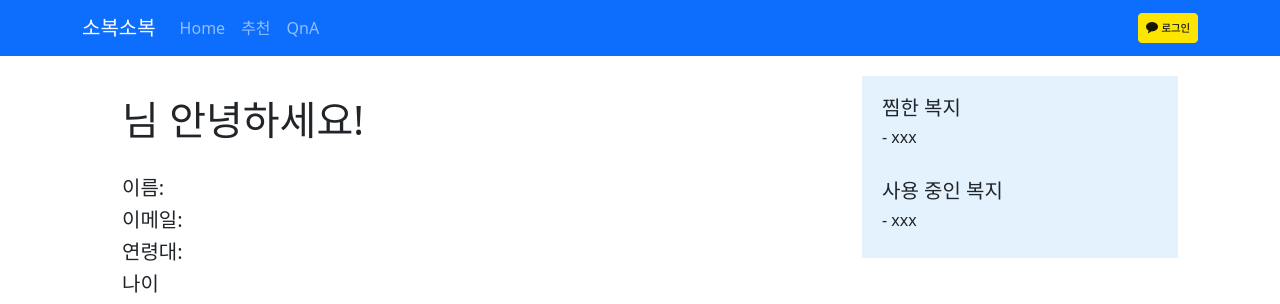
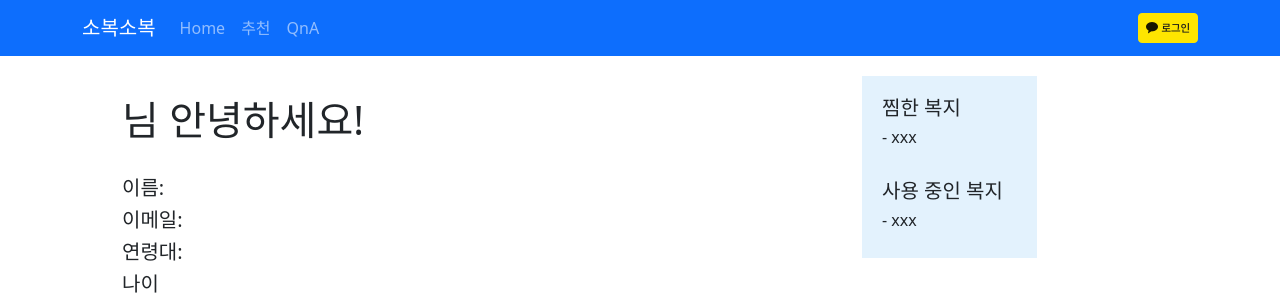
Before and after one commit to seongbiny/soboksobok, a React (Create React App) app in the folder frontend/: page /profile in a window 1280 px wide. Shown: the top 304 px of the page. Built offline with nearby package versions, Linux system fonts and the light colour scheme; no server answers.

Commit message:
[S06P22C205-145] chore: axios header 수정

```diff
--- a/frontend/src/api.js
+++ b/frontend/src/api.js
@@ -12,6 +12,8 @@ const Axios = axios.create({
   },
 });
 
-Axios.defaults.headers.common['Authorization'] = `Bearer ${localStorage.jwtToken}`;
-
-export default Axios;
+export default function getAxios() {
+  const token = localStorage.getItem('jwtToken');
+  Axios.defaults.headers.common['Authorization'] = `Bearer ${token}`;
+  return Axios;
+}
--- a/frontend/src/pages/OAuth.jsx
+++ b/frontend/src/pages/OAuth.jsx
@@ -1,6 +1,6 @@
 import { useEffect } from 'react';
 import { useNavigate } from 'react-router-dom';
-import Axios from '../api.js';
+import getAxios from '../api.js';
 import { useStore } from '../store.jsx';
 
 function Auth() {
@@ -17,7 +17,8 @@ function Auth() {
 
   const getToken = async () => {
     try {
-      localStorage.setItem('jwtToken', token);
+      await localStorage.setItem('jwtToken', token);
+      getProfile();
     } catch (err) {
       console.log(err);
     }
@@ -25,7 +26,12 @@ function Auth() {
 
   const getProfile = async () => {
     try {
-      let response = await Axios.get('/api/users');
+      console.log(localStorage.getItem('jwtToken'));
+
+      const axios = getAxios();
+      console.log(axios.defaults.headers);
+      let response = await axios.get('/api/users');
+
       console.log('카카오 : ', response.data);
       setUsername(response.data.body.user.username);
       setEmail(response.data.body.user.email);
@@ -40,7 +46,6 @@ function Auth() {
 
   useEffect(() => {
     getToken();
-    getProfile();
   }, []); //대괄호 안에 실행조건을 추가. 조건이 없으므로 한번 실행하고 끝남.
 
   return null;
--- a/frontend/src/pages/Profile.jsx
+++ b/frontend/src/pages/Profile.jsx
@@ -4,25 +4,8 @@ import FilterChips from '../components/FilterChips';
 
 import styled from 'styled-components';
 
-import Axios from '../api.js';
+import getAxios from '../api.js';
 import { useStore } from '../store.jsx';
-
-const 소개 = styled.div`
-  margin: 20px;
-  padding: 20px;
-`;
-
-const 필터 = styled.div`
-  margin: 20px;
-  padding: 20px;
-  background-color: #e3f2fd;
-`;
-
-const 리스트 = styled.div`
-  margin: 20px;
-  padding: 20px;
-  background-color: #e3f2fd;
-`;
 
 function Profile() {
   const username = useStore((state) => state.username);
@@ -31,14 +14,15 @@ function Profile() {
   const gender = useStore((state) => state.gender);
   const profileImage = useStore((state) => state.profileImage);
 
-  // const getProfile = async () => {
-  //   try {
-  //     let response = await Axios.get('/api/users/profile');
-  //     console.log('카카오 : ', response.data);
-  //   } catch (err) {
-  //     console.log(err);
-  //   }
-  // };
+  const getProfile = async () => {
+    try {
+      const axios = getAxios();
+      let response = await axios.get('/api/users/profile');
+      console.log('카카오 : ', response.data);
+    } catch (err) {
+      console.log(err);
+    }
+  };
 
   // const getLike = async () => {
   //   try {
@@ -52,7 +36,7 @@ function Profile() {
   // };
 
   useEffect(() => {
-    // getProfile();
+    getProfile();
     // getLike();
   }, []); //대괄호 안에 실행조건을 추가. 조건이 없으므로 한번 실행하고 끝남.
 
@@ -104,4 +88,26 @@ function Profile() {
   );
 }
 
+const 소개 = styled.div`
+  margin: 20px;
+  padding: 20px;
+`;
+
+const 필터 = styled.div`
+  margin: 20px;
+  padding: 20px;
+  background-color: #e3f2fd;
+`;
+
+const 리스트 = styled.div`
+  margin: 20px;
+  padding: 20px;
+  positoin: sticky;
+  width: 175px;
+  display: inline-block;
+  right: 10%;
+  top: 94%;
+  background-color: #e3f2fd;
+`;
+
 export default Profile;
```
